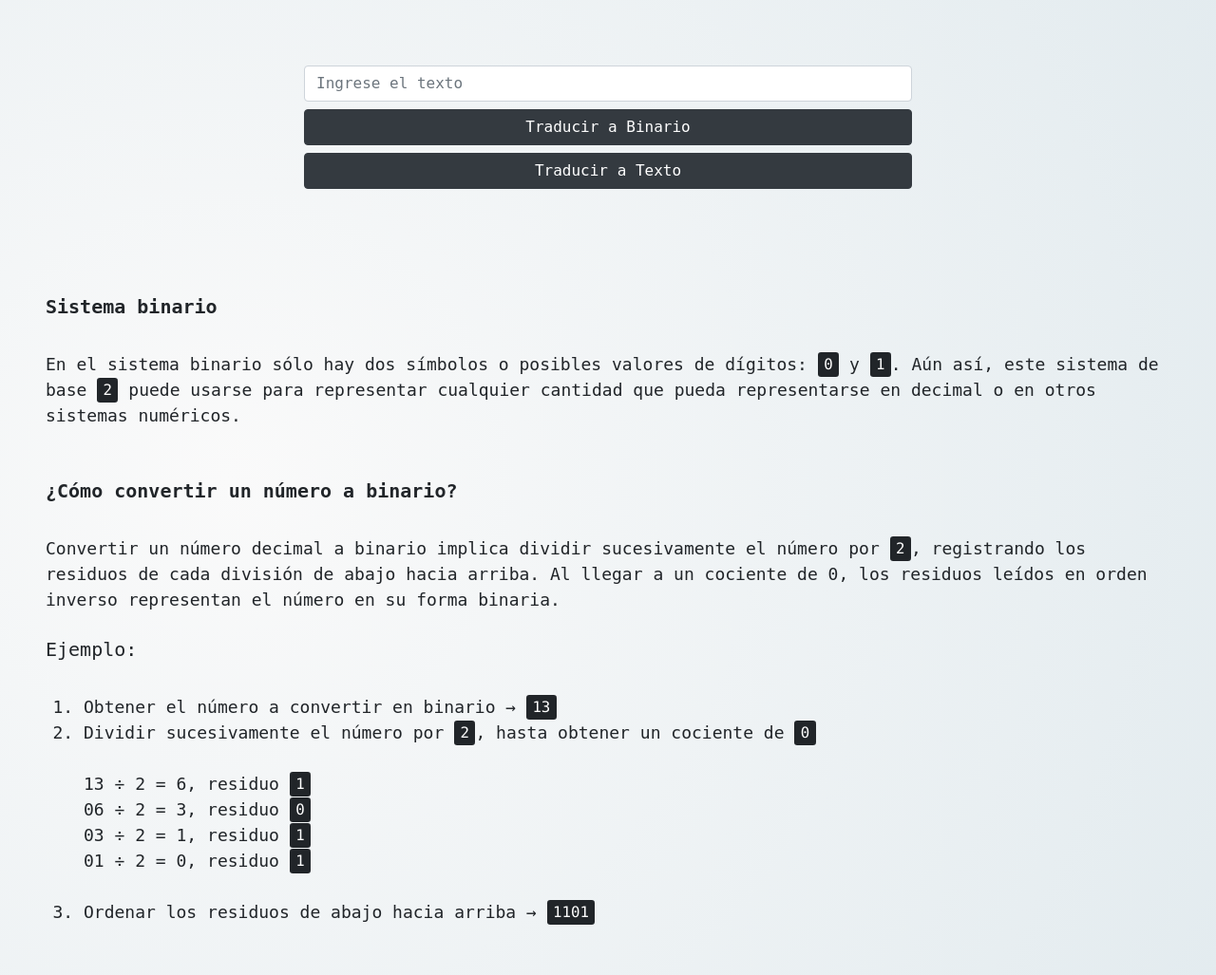
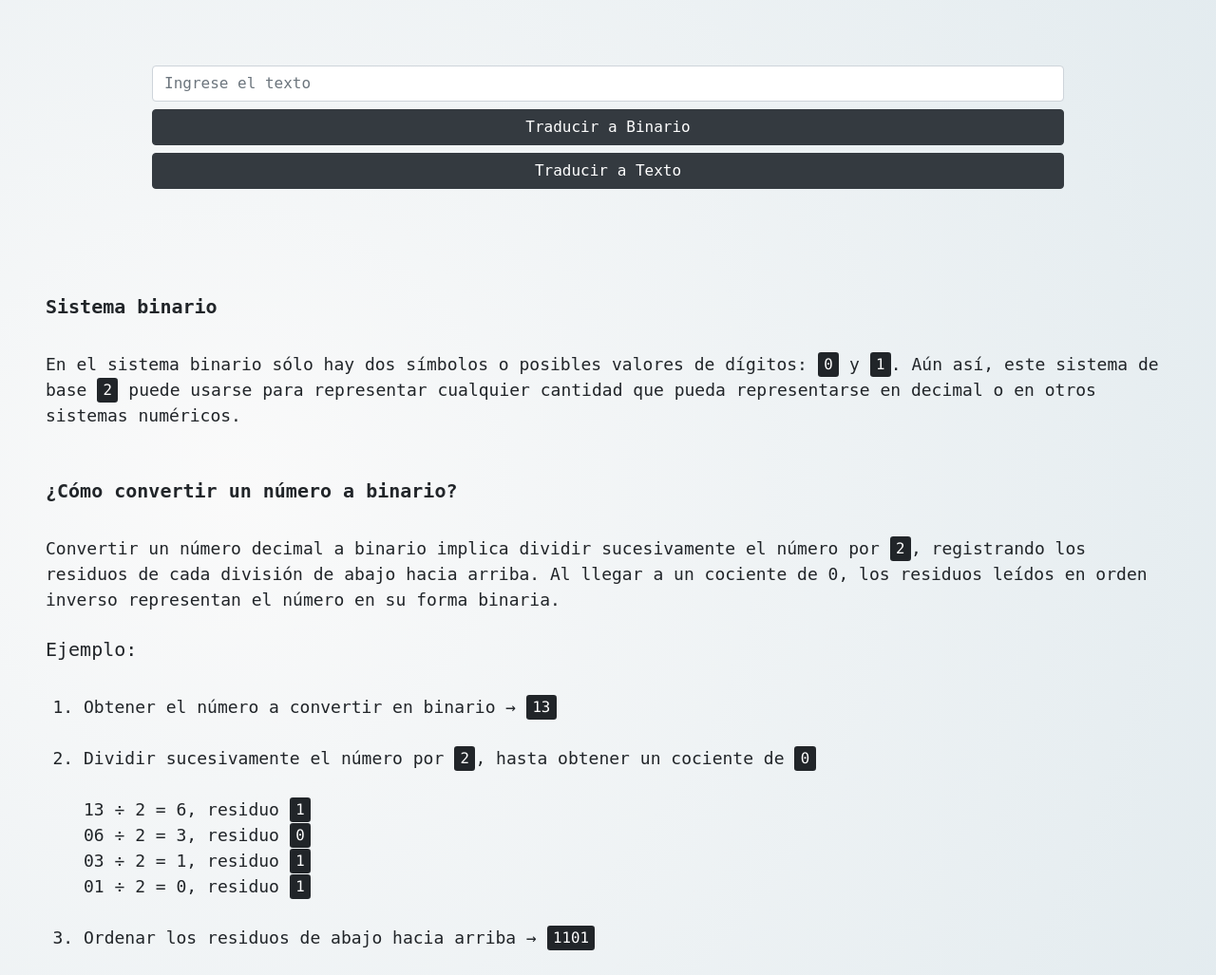
Before and after one commit to ycanas/ttbinary, a plain HTML site: page index.html in a window 1280 px wide. Shown: the part 70-1097 px from the top of the page at 95% size. Drawn offline with nearby package versions, Linux system fonts and the light colour scheme.

Commit message:
update repo

```diff
--- a/index.html
+++ b/index.html
@@ -25,7 +25,7 @@
 
     <!-- entrada -->
     <form>
-        <div class="form-group mx-auto w-50 mt-5">
+        <div class="form-group mx-auto w-75 mt-5">
             <input type="text" class="form-control" id="inputText" name="input" autocomplete="off" placeholder="Ingrese el texto">
             <button type="button" class="btn btn-dark w-100 mt-2" id="buttonBinary">Traducir a Binario</button>
             <button type="button" class="btn btn-dark w-100 mt-2" id="buttonText">Traducir a Texto</button>
@@ -53,7 +53,7 @@
             <h5>Ejemplo: </h5> <br>
 
             <ol>
-                <li>Obtener el número a convertir en binario → <kbd>13</kbd></li>
+                <li>Obtener el número a convertir en binario → <kbd>13</kbd></li><br>
                 <li>Dividir sucesivamente el número por <kbd>2</kbd>, hasta obtener un cociente de <kbd>0</kbd></li> <br>
                     13 ÷ 2 = 6, residuo <kbd>1</kbd> <br>
                     06 ÷ 2 = 3, residuo <kbd>0</kbd> <br>
--- a/main.js
+++ b/main.js
@@ -19,7 +19,7 @@ buttonBinary.onclick = function(){
     }
 
     document.getElementById('inputText').value = "";
-    divOutput.className = "w-50 mt-1 alert alert-success mx-auto";
+    divOutput.className = "w-75 mt-1 alert alert-success mx-auto";
     divOutput.innerHTML = `${output.trim()}`;
 }
 
```
